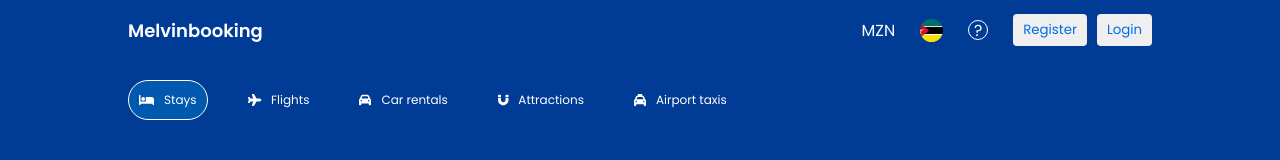
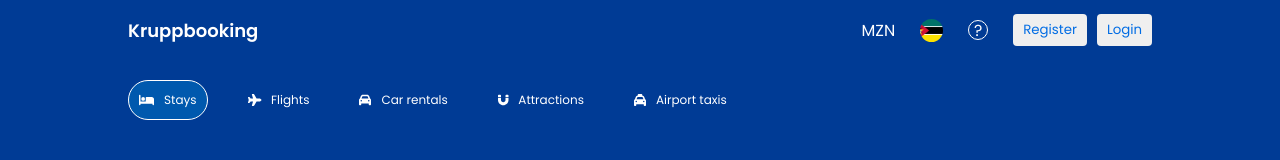
Before and after one commit to melvintivane/fullstack-booking-app, a React (Vite) app in the folder client/: page / in a window 1280 px wide. Shown: the top 160 px of the page. Built offline with nearby package versions, Linux system fonts and the light colour scheme.

Commit message:
Update logo text in Navbar component

```diff
--- a/client/src/components/Navbar/Navbar.jsx
+++ b/client/src/components/Navbar/Navbar.jsx
@@ -8,7 +8,7 @@ const Navbar = () => {
     <div className="navbar">
       <div className="navbarContainer">
         <Link className='link' to="/">
-          <span className="logo">Melvinbooking</span>
+          <span className="logo">Kruppbooking</span>
         </Link>
         <div className='right'>
           <div className="navbarRightItem">
```
